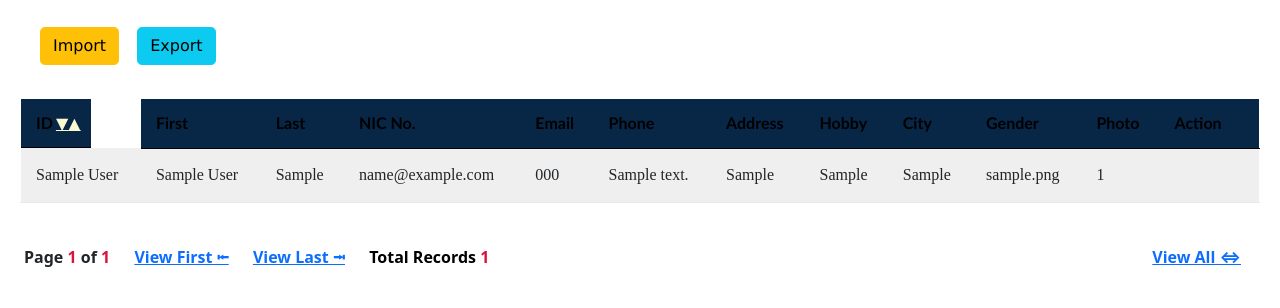
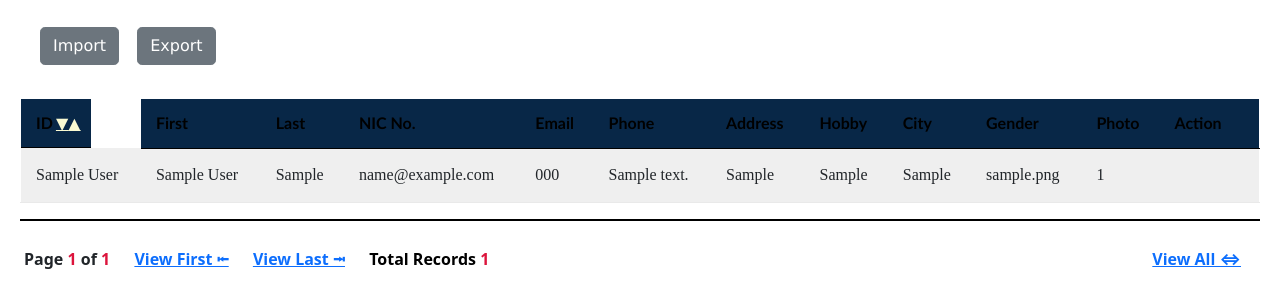
Before and after one commit to tunnyein8870/student_info_app, a Flask app: page /view/1 in a window 1280 px wide. Shown: the part 116-424 px from the top of the page. Run offline with Flask 2, Linux system fonts and the light colour scheme; tables that the repository leaves empty or names only in its code hold one stand-in row (values such as "Sample post"); some libraries are stand-ins or nearby versions.

Commit message:
imporve view.html

```diff
--- a/static/view.css
+++ b/static/view.css
@@ -17,6 +17,8 @@ body {
     max-height: 420px;
     display:inline-block;
     overflow: auto;
+    border-bottom: 2px solid black;
+
 }
 
 .pagi-left{
@@ -115,7 +117,7 @@ table.table td i {
     font-size: 14px;
 }
 .pagination {
-    float: right;
+    float: left;
     margin: 0 0 5px;
 }
 .pagination li a {
@@ -220,6 +222,10 @@ table.table td i {
     margin: auto;
 }
 
+.pdf-button{
+    margin: right;
+}
+
 .excel-form{
     float: left;
     margin-left: 20px;
--- a/templates/view.html
+++ b/templates/view.html
@@ -61,8 +61,8 @@
           <div class="excel-form">
             <form id="import-form" action="{{ url_for('import_data') }}" method="POST" enctype="multipart/form-data">
               <input id="file-input" type="file" name="file" accept=".xlsx, .xls, .csv" required hidden>
-              <button class="btn btn-warning rounded-3" id="import-button" type="button">Import</button>
-              <a class="btn" href="{{url_for('export_excel')}}"><button class="btn btn-info rounded-3"
+              <button class="btn btn-secondary rounded-3" id="import-button" type="button">Import</button>
+              <a class="btn" href="{{url_for('export_excel')}}"><button class="btn btn-secondary rounded-3"
                   type="button">Export</button></a>
             </form>
           </div>
@@ -148,7 +148,6 @@
         <a style="margin-left: 20px;" href="{{ url_for('view_last') }}">View Last ⭲</a>
         <p style="color: black; margin-left: 20px;">Total Records </p>
         <p> {{ student|length }}</p>
-
     </div>
 
     <div class="pagi-right me-4">
```
